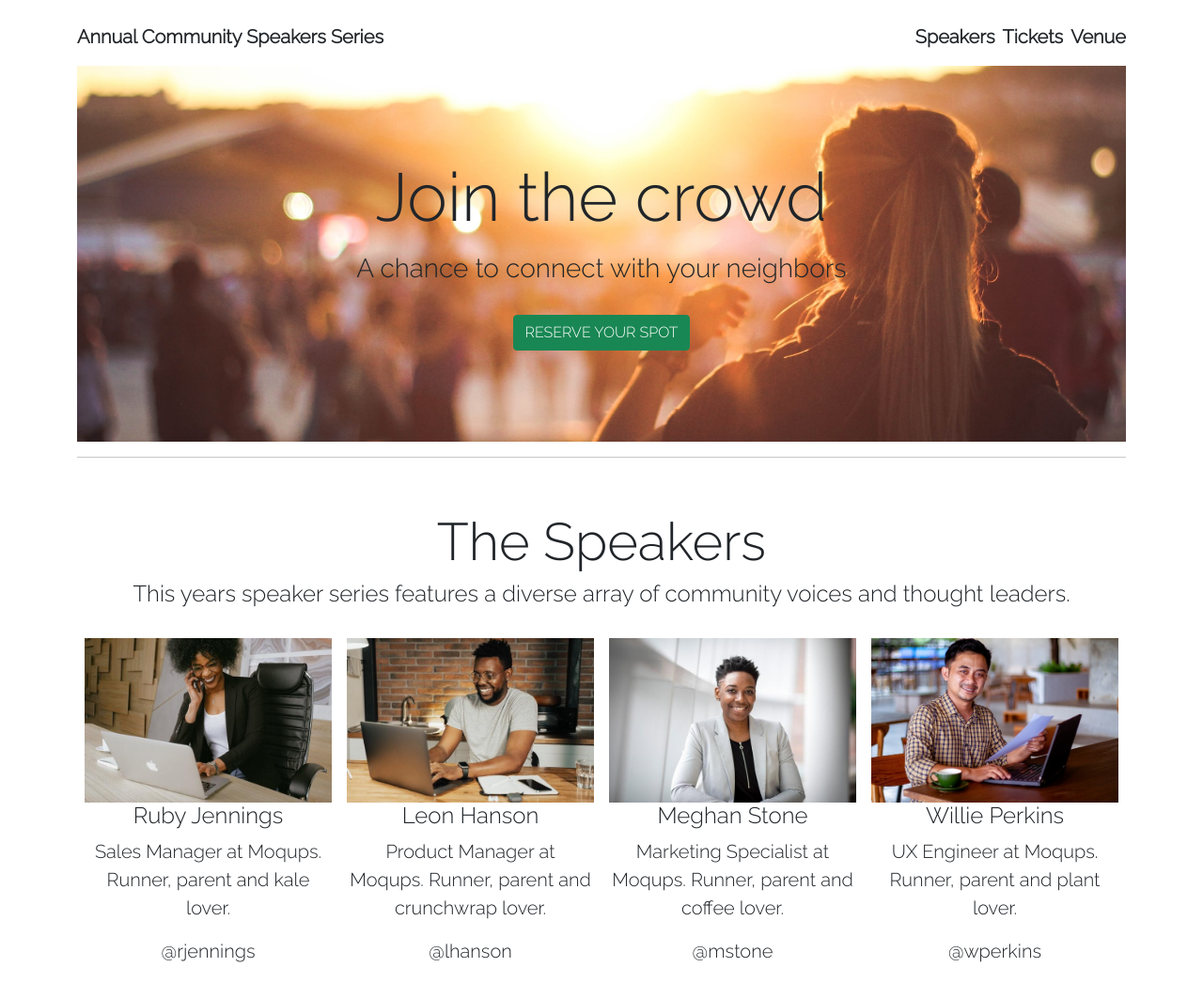
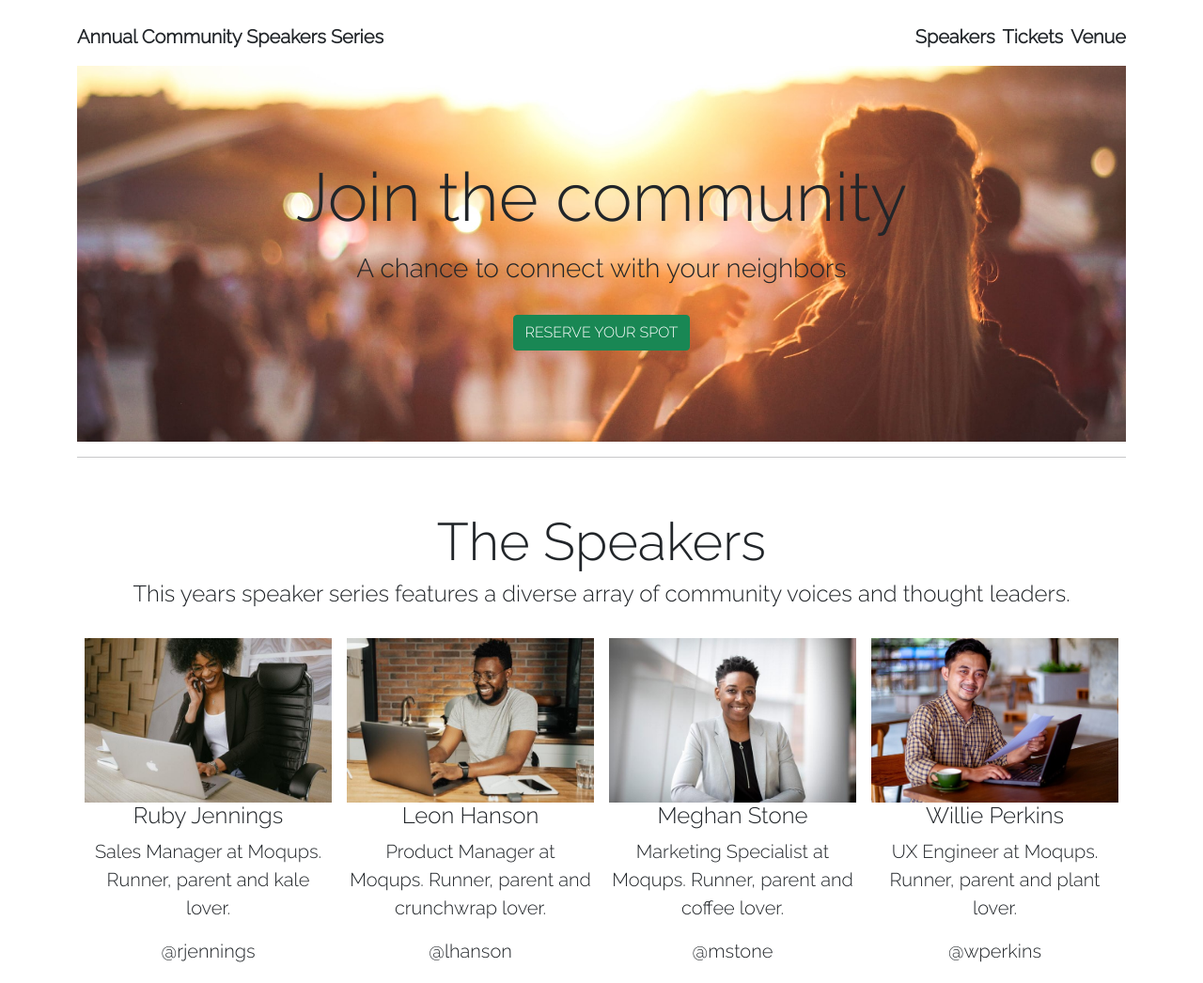
Before and after one commit to dubh-SKM/event-landing-page, a plain HTML site: page index.html in a window 1280 px wide. Shown: the top 1046 px of the page at 94% size. Drawn offline with nearby package versions, Linux system fonts and the light colour scheme; a web font is replaced by a local one.

Commit message:
Update index.html

```diff
--- a/index.html
+++ b/index.html
@@ -42,7 +42,7 @@
     </div>
 
     <section class="jumbotron text-dark d-flex flex-column justify-content-center align-items-center">
-      <h2 class="display-2">Join the crowd</h2>
+      <h2 class="display-2">Join the community</h2>
       <h3 class="mt-2">A chance to connect with your neighbors</h3>
       <button class="btn btn-success text-uppercase mt-4">Reserve Your Spot</button>
     </section>
```
